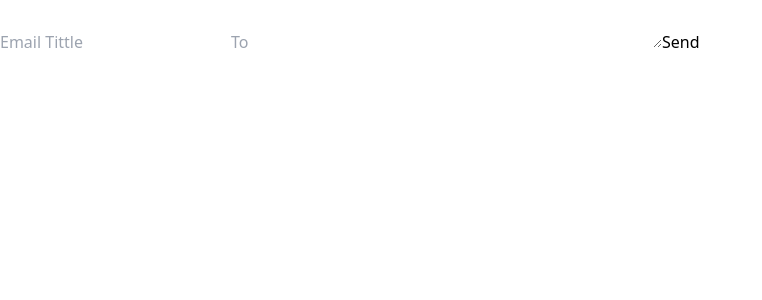
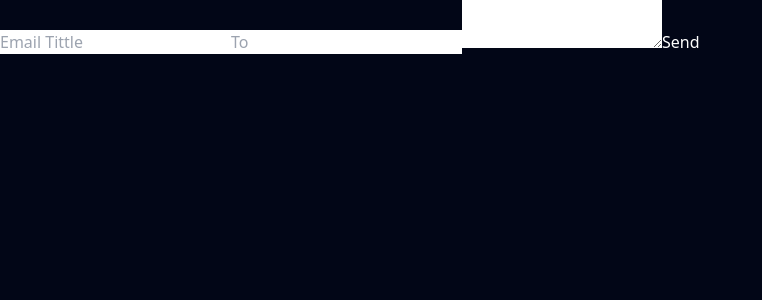
Before and after one commit to AlejandroDev8/emailbreotest, a Next.js app: page / in a window 1280 px wide. Shown: the top 300 px of the page, without its empty margins (0-762 px from the left). Built offline with nearby package versions, Linux system fonts and the light colour scheme.

Commit message:
Refactor tailwind utilities and update global styles

```diff
--- a/src/app/globals.css
+++ b/src/app/globals.css
@@ -1,3 +1,11 @@
 @tailwind base;
 @tailwind components;
 @tailwind utilities;
+
+body {
+  @apply bg-slate-950 text-white;
+}
+
+input, textarea {
+  @apply text-black;
+}
```
